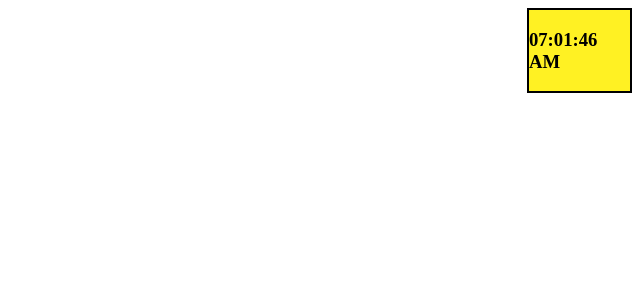
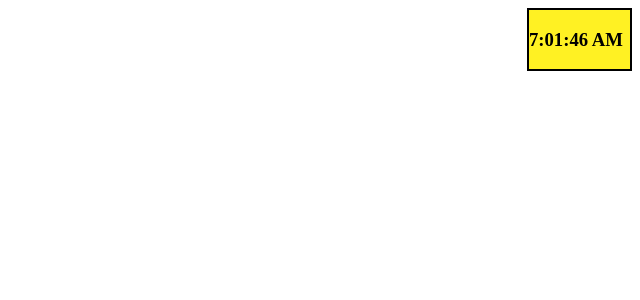
Before and after one commit to ssgarx/React-Assignment---Digital-Clock, a React app: page / in a window 1280 px wide. Shown: the top 300 px of the page, without its empty margins (640-1280 px from the left). Built offline with nearby package versions, Linux system fonts and the light colour scheme.

Commit message:
6th commit

```diff
--- a/src/components/App.js
+++ b/src/components/App.js
@@ -26,15 +26,16 @@ class App extends React.Component {
 
     render() {
         let hours = this.state.date.getHours() < 12 ? this.state.date.getHours() : this.state.date.getHours() - 12;
-        hours = hours < 10 ? "0" + hours : hours;
-        let mins = this.state.date.getMinutes();
-        mins = mins < 10 ? "0" + mins : mins;
-        let secs = this.state.date.getSeconds();
-        secs = secs < 10 ? "0" + secs : secs;
-        let postFix = this.state.date.getHours() < 12 ? "AM" : "PM";
+        let minutes = this.state.date.getMinutes();
+        let seconds = this.state.date.getSeconds();
+        let ampm = this.state.date.getHours() >= 12 ? 'PM' : 'AM';
         return (
             <div className="Clock">
-                <h3 id="time">{hours}:{mins}:{secs} {postFix}</h3>
+                <h3 id="time">
+                    {hours == 0 ? 12 : hours > 12 ? hours - 12 : hours}:
+                    {minutes > 9 ? minutes : `0${minutes}`}:
+                    {seconds > 9 ? seconds : `0${seconds}`} {ampm}
+                </h3>
             </div>
         );
     }
```
